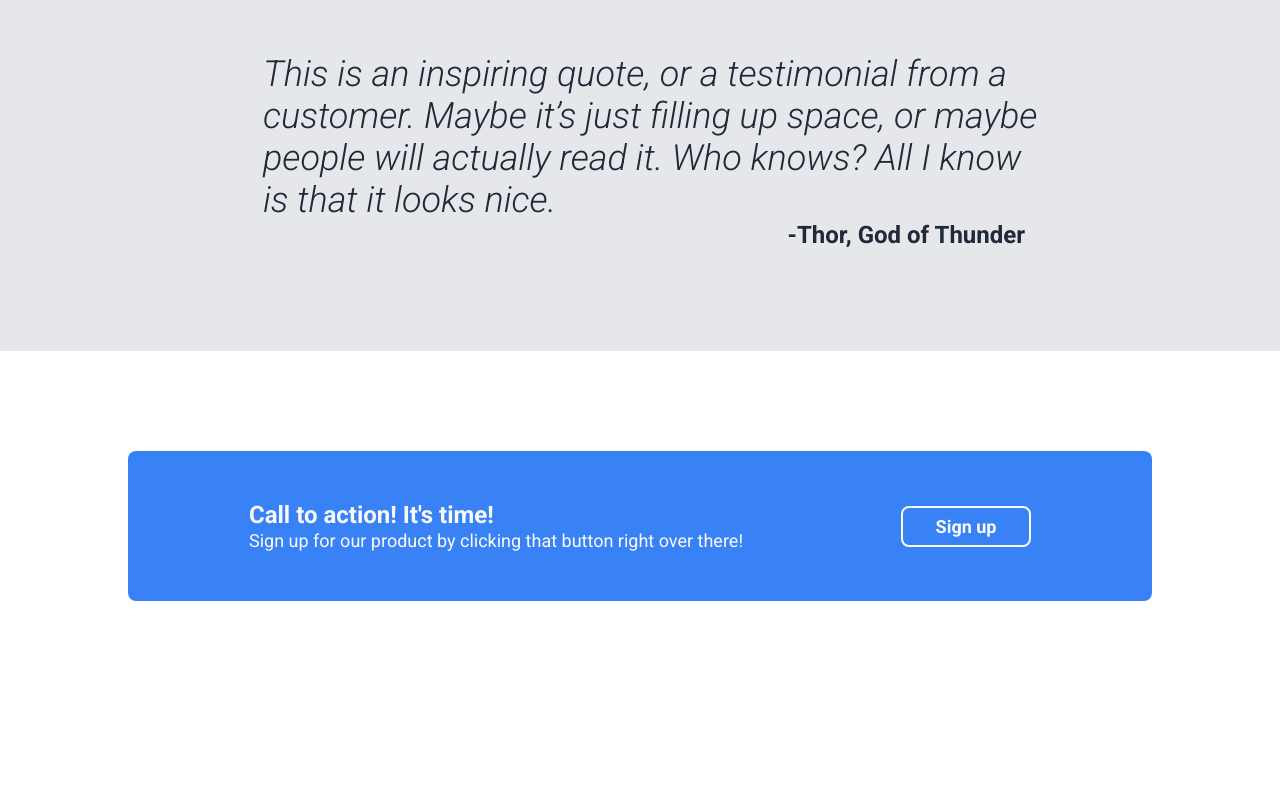
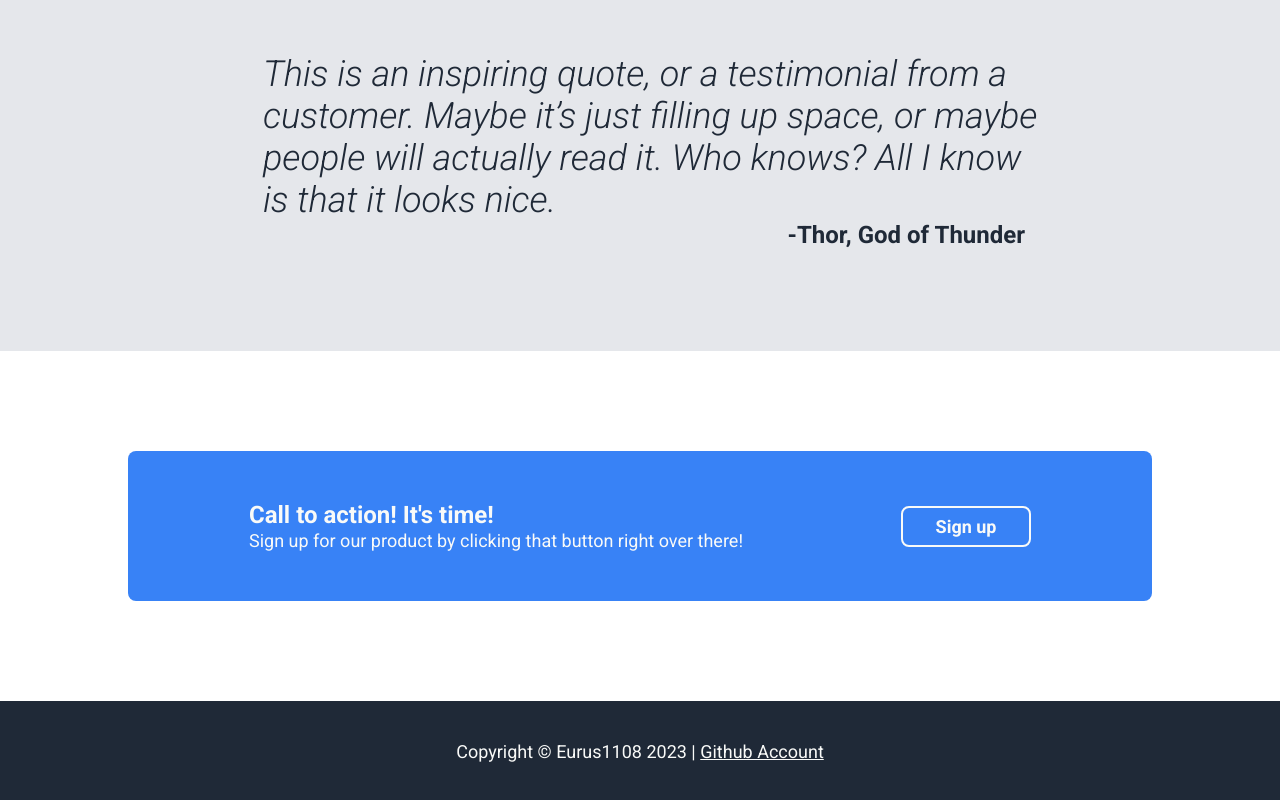
Before and after one commit to eurus1108/odin-landing-page, a plain HTML site: page index.html in a window 1280 px wide. Shown: the part 1121-1921 px from the top of the page. Before the commit the page ends 1822 px from the top, so only its background shows below. Drawn offline with Linux system fonts and the light colour scheme.

Commit message:
feat: add footer section

```diff
--- a/index.html
+++ b/index.html
@@ -90,7 +90,14 @@
           </div>
         </div>
       </section>
-      <footer class="footer"></footer>
+      <footer class="footer">
+        <div class="footer__container">
+          <p>
+            Copyright &copy; Eurus1108 2023 |
+            <a href="https://github.com/eurus1108">Github Account</a>
+          </p>
+        </div>
+      </footer>
     </main>
   </body>
 </html>
--- a/styles/style.css
+++ b/styles/style.css
@@ -260,3 +260,15 @@ h3 {
 .cta .text-container h3 {
   margin-bottom: 1px;
 }
+
+.footer {
+  display: flex;
+  justify-content: center;
+  padding-block: 2.5rem;
+  color: var(--text-white);
+  background-color: var(--bg-dark-blue);
+}
+
+.footer .footer__container a {
+  text-decoration: underline;
+}
```
